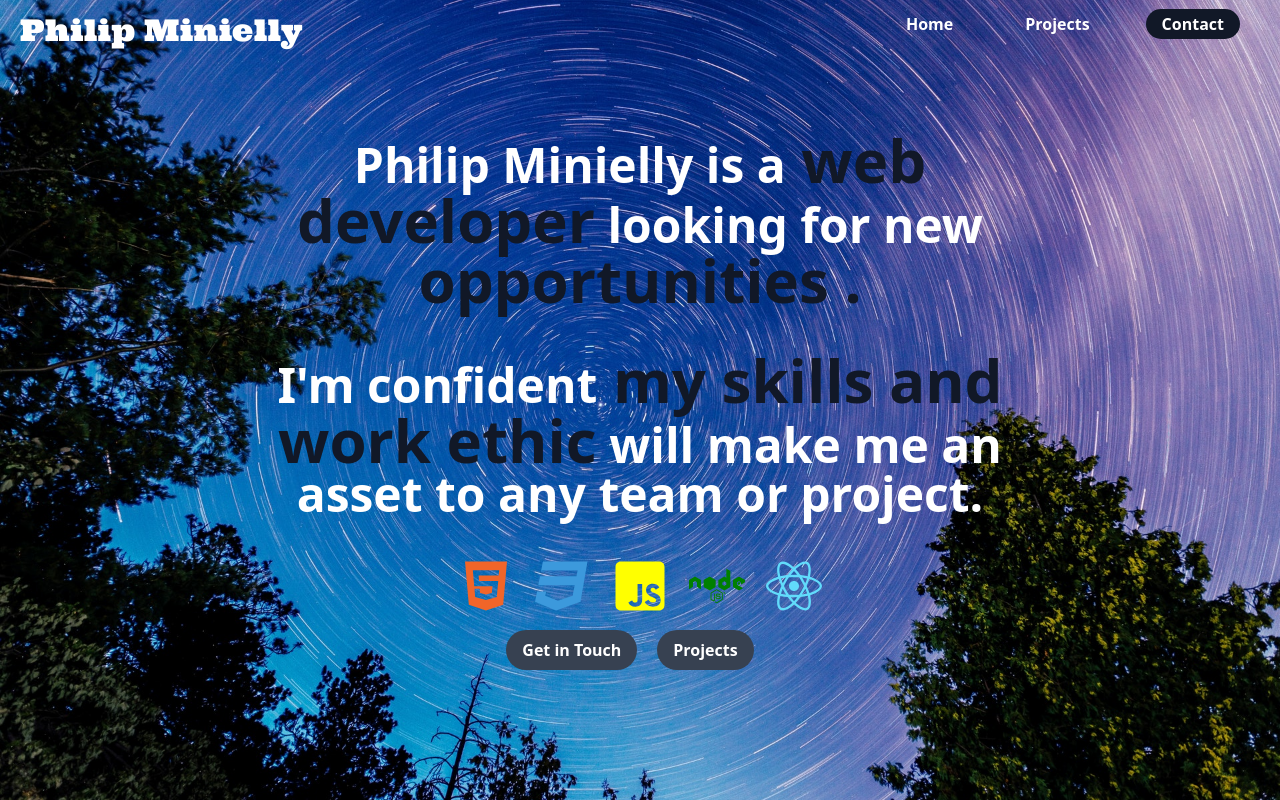
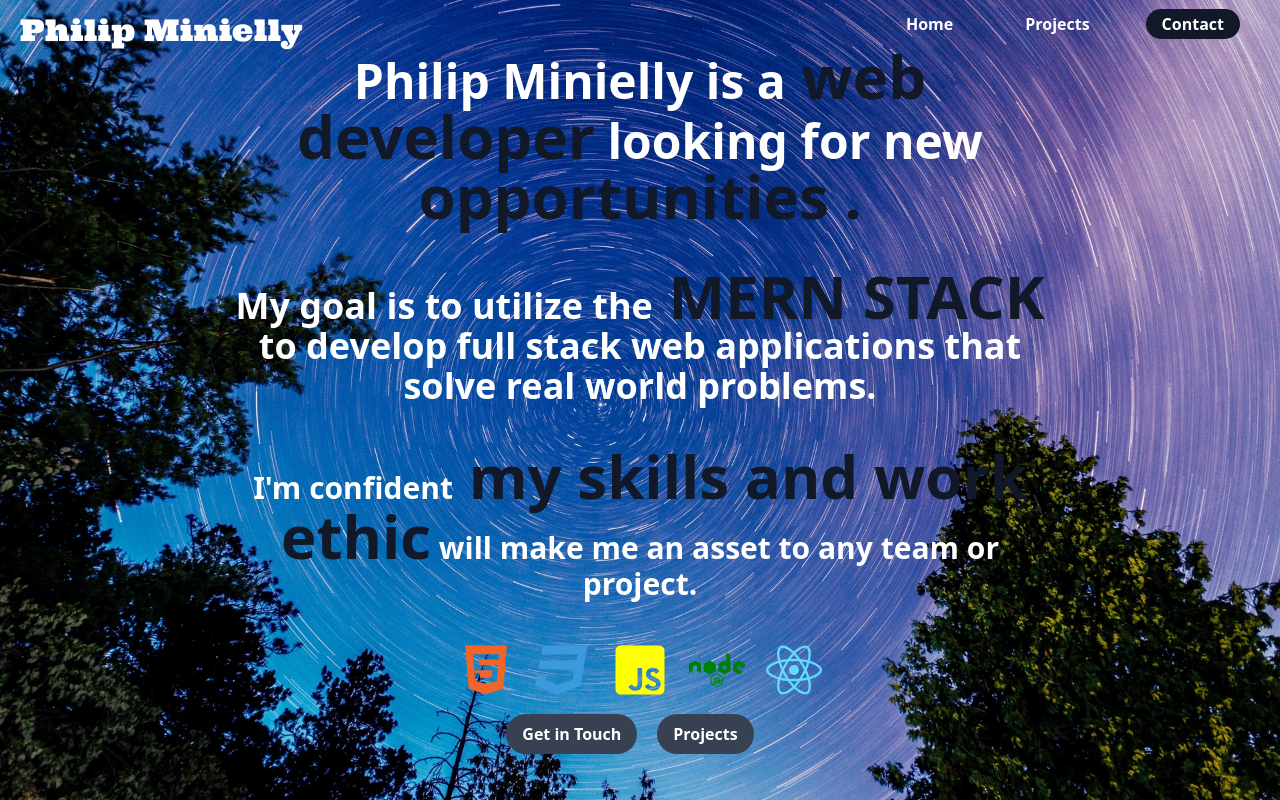
Before and after one commit to pminiell/phildev, a React (Create React App) app: page / in a window 1280 px wide. Built offline with nearby package versions, Linux system fonts and the light colour scheme; a web font is replaced by a local one.

Commit message:
wasting my build time lol

```diff
--- a/src/components/Showcase.js
+++ b/src/components/Showcase.js
@@ -19,14 +19,22 @@ const Showcase = () => {
               opportunities .{" "}
             </span>
           </h1>
-          <h1 className="lg:text-5xl text-2xl font-semibold mb-10 text-center">
+          <h2 className="lg:text-4xl text-2xl font-semibold mb-10 text-center">
+            My goal is to utilize the
+            <span className="text-gray-900 text-3xl lg:text-6xl font-extrabold">
+              {" "}
+              MERN STACK
+            </span>{" "}
+            to develop full stack web applications that solve real world problems.
+          </h2>
+          <h3 className="lg:text-3xl text-2xl font-semibold mb-10 text-center">
             I'm confident
             <span className="text-gray-900 text-3xl lg:text-6xl font-extrabold">
               {" "}
               my skills and work ethic
             </span>{" "}
             will make me an asset to any team or project.
-          </h1>
+          </h3>
           <div className="w-3/6 flex flex-row justify-evenly">
             <FaHtml5 size={56} color="#F16529" />
             <FaCss3 size={56} color="#3C99DC" />
```
